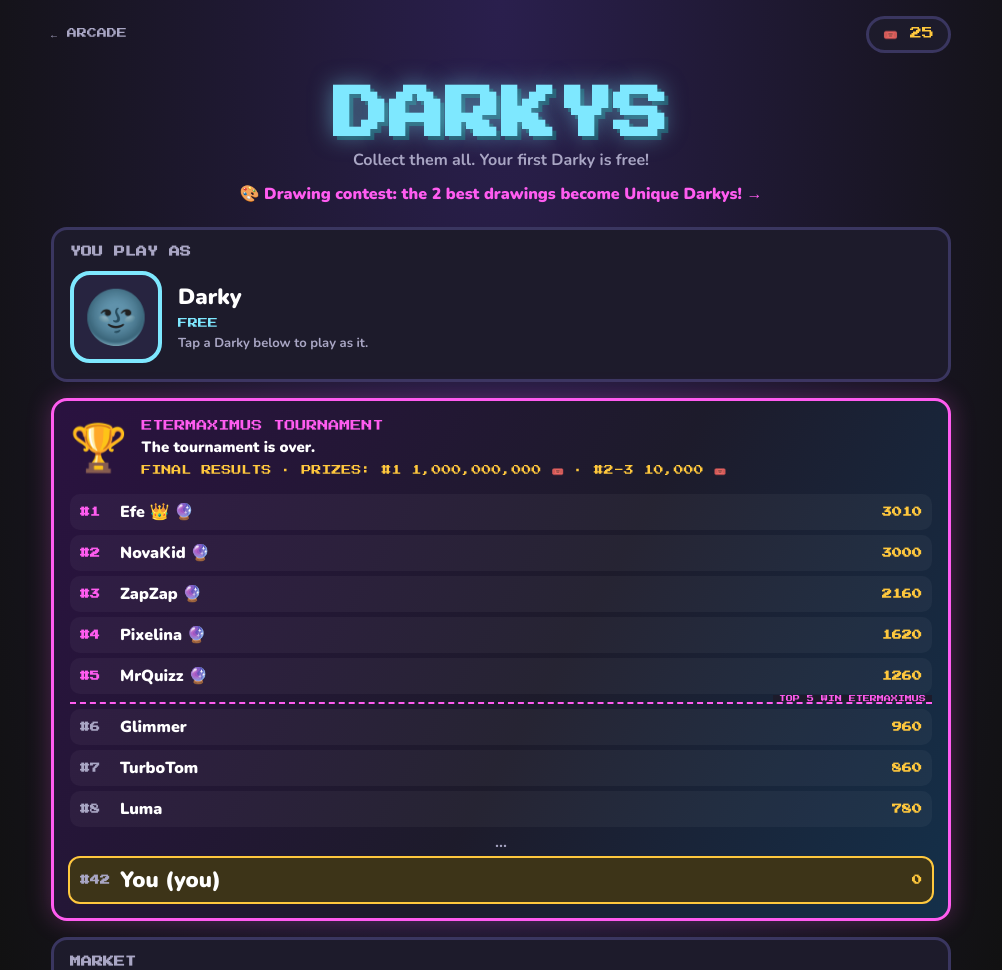
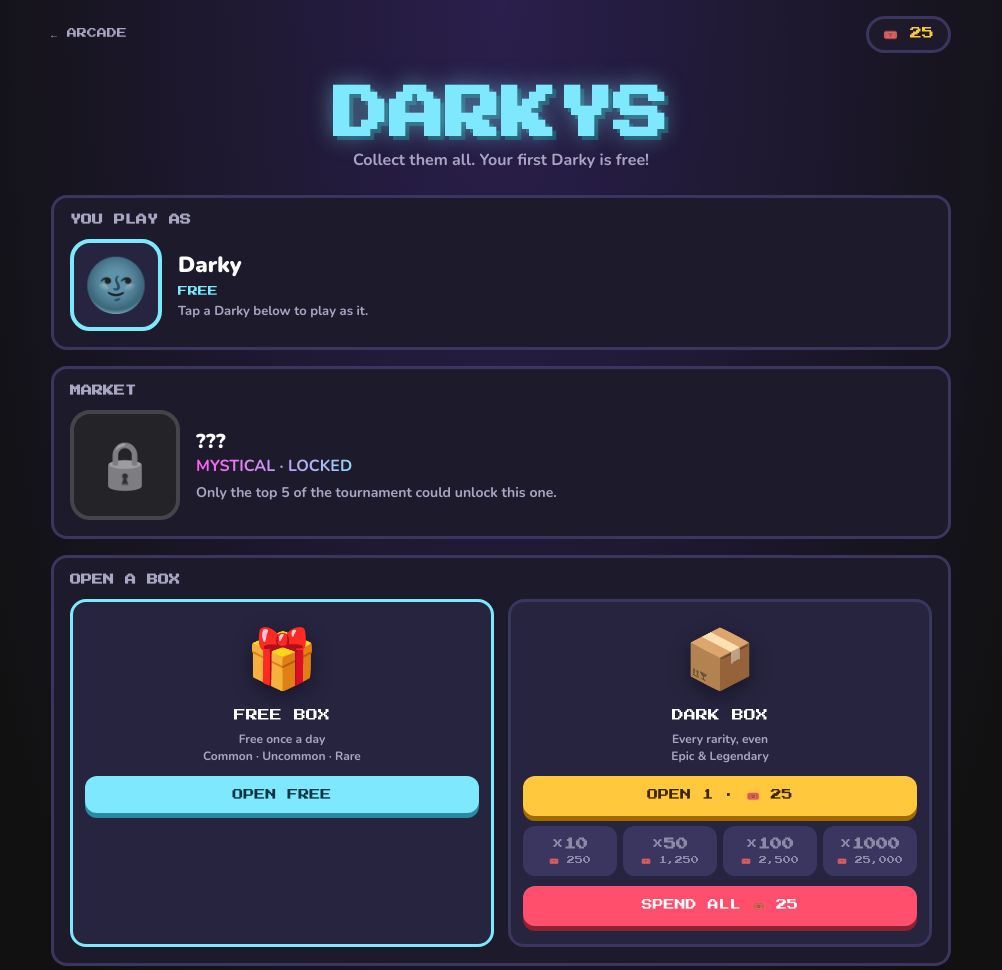
Before and after one commit to efekaankarahan/neon-pacman, a plain HTML site: page arcade/darkys/index.html in a window 1280 px wide. Shown: the top 970 px of the page, without its empty margins (139-1141 px from the left). Drawn offline with nearby package versions, Linux system fonts and the light colour scheme.

Commit message:
Remove the tournament results and contest link from the Darkys page

```diff
--- a/arcade/darkys/index.html
+++ b/arcade/darkys/index.html
@@ -134,24 +134,11 @@ h1{font-family:'Press Start 2P',monospace;font-size:clamp(30px,8vw,56px);color:#
 
   <h1>DARKYS</h1>
   <p class="tag">Collect them all. Your first Darky is free!</p>
-  <a href="../draw/" style="display:block;margin:-12px 0 22px;color:#ff5cf0;font-weight:900;text-align:center;text-decoration:none">🎨 Drawing contest: the 2 best drawings become Unique Darkys! &rarr;</a>
 
   <div class="wrap">
     <div class="box">
       <h2><span>YOU PLAY AS</span></h2>
       <div class="me" id="me"></div>
-    </div>
-
-    <div class="box tour" id="tour">
-      <div class="head">
-        <div class="orb">🏆</div>
-        <div>
-          <div class="t1">ETERMAXIMUS TOURNAMENT</div>
-          <div class="t2" id="tourMsg"></div>
-          <div class="t3" id="tourLeft"></div>
-        </div>
-      </div>
-      <div id="tourRows"></div>
     </div>
 
     <div class="box">
@@ -307,7 +294,6 @@ function render() {
   if (won) showPrize(won);
   $('tokens').textContent = Darkys.tokens().toLocaleString('en-US');
 
-  renderTournament();
   renderMarket();
   var unlocked = Darkys.marketUnlocked(), over = T.state() === 'over';
 
```
